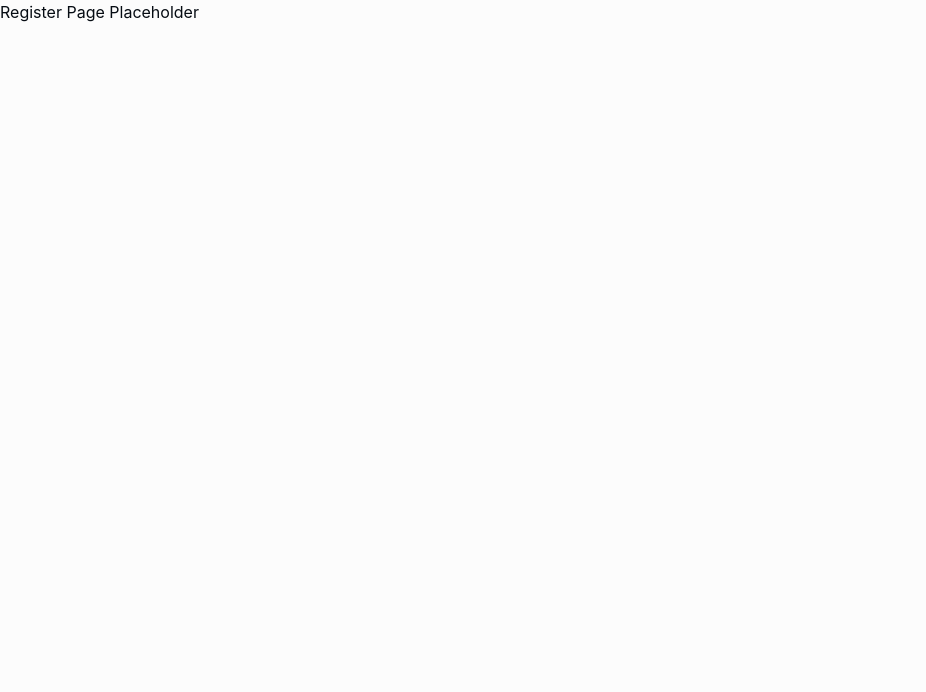
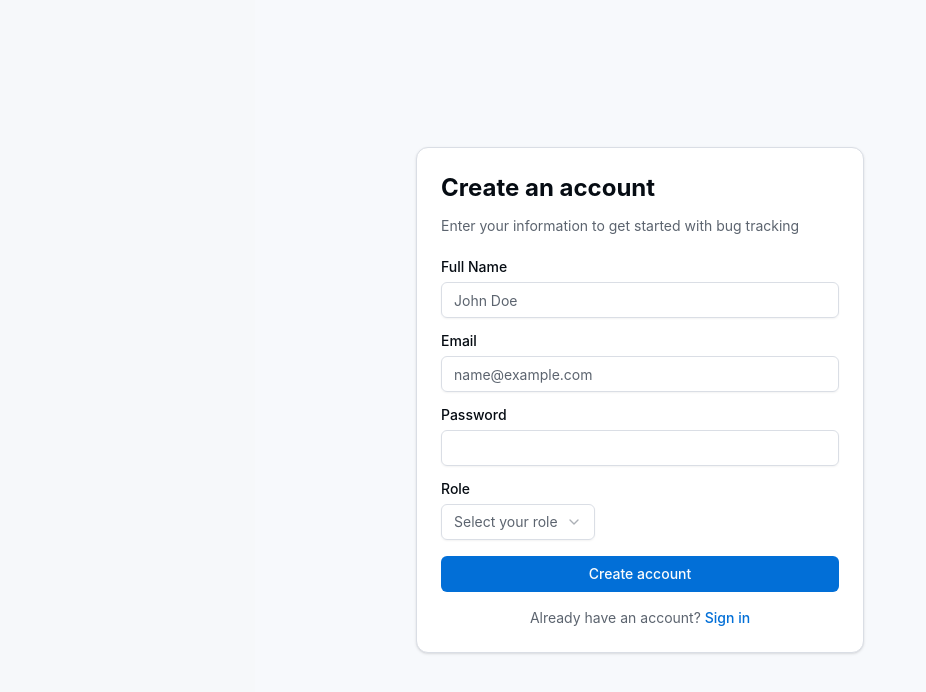
Before and after one commit to hryntar/BugTrackingIS, a React (Vite) app in the folder client/: page /register in a window 1280 px wide. Shown: the top 692 px of the page, without its empty margins (0-926 px from the left). Built offline with nearby package versions, Linux system fonts and the light colour scheme; no server answers.

Commit message:
Register page

```diff
--- /dev/null
+++ b/client/src/hooks/use-register.ts
@@ -0,0 +1,17 @@
+import { useMutation } from '@tanstack/react-query'
+import { useRouter } from '@tanstack/react-router'
+import { authService } from '@/services/auth.service'
+import type { RegisterRequest } from '@/lib/types'
+
+export function useRegister() {
+   const router = useRouter()
+
+   return useMutation({
+      mutationFn: (data: RegisterRequest) => authService.register(data),
+      onSuccess: (response) => {
+         authService.setToken(response.token)
+         router.invalidate()
+         window.location.href = '/'
+      },
+   })
+}
--- a/client/src/lib/validations/auth.ts
+++ b/client/src/lib/validations/auth.ts
@@ -6,3 +6,17 @@ export const loginSchema = z.object({
 })
 
 export type LoginFormData = z.infer<typeof loginSchema>
+
+export const registerSchema = z.object({
+   name: z.string().min(1, 'Name is required').min(2, 'Name must be at least 2 characters'),
+   email: z.string().min(1, 'Email is required').email('Invalid email address'),
+   password: z
+      .string()
+      .min(1, 'Password is required')
+      .min(8, 'Password must be at least 8 characters'),
+   role: z.enum(['QA', 'DEV', 'PM', 'CLIENT'], {
+      message: 'Please select a role',
+   }),
+})
+
+export type RegisterFormData = z.infer<typeof registerSchema>
--- a/client/src/routes/register.tsx
+++ b/client/src/routes/register.tsx
@@ -1,5 +1,101 @@
-import { createFileRoute } from "@tanstack/react-router";
+import { createFileRoute, Link, redirect } from "@tanstack/react-router";
+import { useForm } from "react-hook-form";
+import { zodResolver } from "@hookform/resolvers/zod";
+import { useRegister } from "@/hooks/use-register";
+import { registerSchema, type RegisterFormData } from "@/lib/validations/auth";
+import { Button } from "@/components/ui/button";
+import { Input } from "@/components/ui/input";
+import { Label } from "@/components/ui/label";
+import { Card, CardContent, CardDescription, CardHeader, CardTitle } from "@/components/ui/card";
+import { Select, SelectContent, SelectItem, SelectTrigger, SelectValue } from "@/components/ui/select";
 
 export const Route = createFileRoute("/register")({
-  component: () => <div>Register Page Placeholder</div>,
+  beforeLoad: ({ context }) => {
+    if (context.isAuthenticated) {
+      throw redirect({ to: "/" });
+    }
+  },
+  component: RegisterPage,
 });
+
+function RegisterPage() {
+  const { mutate: register, isPending, error } = useRegister();
+
+  const {
+    register: registerField,
+    handleSubmit,
+    setValue,
+    formState: { errors },
+  } = useForm<RegisterFormData>({
+    resolver: zodResolver(registerSchema),
+  });
+
+  const onSubmit = (data: RegisterFormData) => {
+    register(data);
+  };
+
+  return (
+    <div className="flex min-h-screen items-center justify-center bg-muted/40 p-4">
+      <Card className="w-full max-w-md">
+        <CardHeader className="space-y-1">
+          <CardTitle className="text-2xl font-bold">Create an account</CardTitle>
+          <CardDescription>Enter your information to get started with bug tracking</CardDescription>
+        </CardHeader>
+        <CardContent>
+          <form onSubmit={handleSubmit(onSubmit)} className="space-y-4">
+            <div className="space-y-2">
+              <Label htmlFor="name">Full Name</Label>
+              <Input id="name" placeholder="John Doe" autoComplete="name" disabled={isPending} {...registerField("name")} />
+              {errors.name && <p className="text-sm text-destructive">{errors.name.message}</p>}
+            </div>
+
+            <div className="space-y-2">
+              <Label htmlFor="email">Email</Label>
+              <Input id="email" type="email" placeholder="name@example.com" autoComplete="email" disabled={isPending} {...registerField("email")} />
+              {errors.email && <p className="text-sm text-destructive">{errors.email.message}</p>}
+            </div>
+
+            <div className="space-y-2">
+              <Label htmlFor="password">Password</Label>
+              <Input id="password" type="password" autoComplete="new-password" disabled={isPending} {...registerField("password")} />
+              {errors.password && <p className="text-sm text-destructive">{errors.password.message}</p>}
+            </div>
+
+            <div className="space-y-2">
+              <Label htmlFor="role">Role</Label>
+              <Select disabled={isPending} onValueChange={(value) => setValue("role", value as RegisterFormData["role"])}>
+                <SelectTrigger id="role">
+                  <SelectValue placeholder="Select your role" />
+                </SelectTrigger>
+                <SelectContent>
+                  <SelectItem value="QA">QA (Quality Assurance)</SelectItem>
+                  <SelectItem value="DEV">Developer</SelectItem>
+                  <SelectItem value="PM">Project Manager</SelectItem>
+                  <SelectItem value="CLIENT">Client</SelectItem>
+                </SelectContent>
+              </Select>
+              {errors.role && <p className="text-sm text-destructive">{errors.role.message}</p>}
+            </div>
+
+            {error && (
+              <div className="rounded-md bg-destructive/10 p-3">
+                <p className="text-sm text-destructive">{error?.message || "Registration failed. Please try again."}</p>
+              </div>
+            )}
+
+            <Button type="submit" className="w-full" disabled={isPending}>
+              {isPending ? "Creating account..." : "Create account"}
+            </Button>
+
+            <p className="text-center text-sm text-muted-foreground">
+              Already have an account?{" "}
+              <Link to="/login" className="font-medium text-primary hover:underline">
+                Sign in
+              </Link>
+            </p>
+          </form>
+        </CardContent>
+      </Card>
+    </div>
+  );
+}
```
